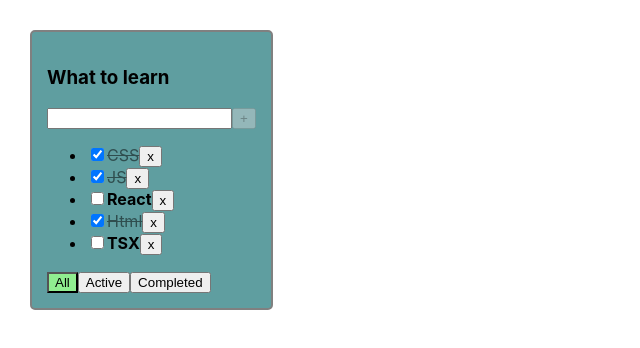
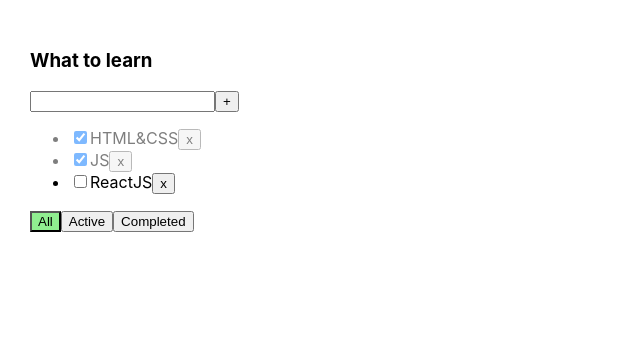
Before and after one commit to jagazed/todolist, a React (Create React App) app in the folder 1-todolist/1-todolist/: page / in a window 1280 px wide. Shown: the top 348 px of the page, without its empty margins (0-640 px from the left). Built offline with nearby package versions, Linux system fonts and the light colour scheme.

Commit message:
change 02 sprint, 1 lesson

```diff
--- a/1-todolist/1-todolist/src/App.css
+++ b/1-todolist/1-todolist/src/App.css
@@ -7,28 +7,18 @@
   margin-right: 50px;
 }
 
-.todolist {
-  background-color: cadetblue;
-  border: 2px solid gray;
-  border-radius: 5px;
-  padding: 15px;
+.error {
+  border: red 1px solid;
 }
 
-.task-done {
-  text-decoration: line-through;
-  opacity: 0.5;
+.error-message {
+  color: red;
 }
 
-.task {
-  font-weight: bold;
-}
-
-.active {
+.active-filter {
   background-color: lightgreen;
 }
 
-.taskInputError {
-  color: red;
-  border: 2px solid red;
-  outline: red;
+.is-done {
+  opacity: 0.5;
 }
--- a/1-todolist/1-todolist/src/App.tsx
+++ b/1-todolist/1-todolist/src/App.tsx
@@ -1,85 +1,71 @@
-import React, {useState} from 'react';
 import './App.css';
-import {TaskType, Todolist} from "./Todolist";
+import {Todolist} from "./Todolist";
+import {useState} from "react";
 import {v1} from "uuid";
 
-// Create
-// Read (view mode, filter, sort, search, page(по 10, 20 страниц показывать)
-// Update
-// Delete
-// CRUD операции -> данные непрерывно меняются
+export type TaskType = {
+	id: string
+	title: string
+	isDone: boolean
+}
 
-// CLI -> командная строка
-// GUI -> Graphic user interface -> мы такое делаем
-// VUI -> voice
-// VRUI -> виртуальная реальность
-// ARUI -> дополненная реальность
-export type FilterValuesType = "all" | "active" | "completed"
+export type FilterValuesType = 'all' | 'active' | 'completed'
 
 function App() {
-    //DATA
-    const todolistTitle = "What to learn"
 
-    //global state
-    const [ tasks, setTasks] = useState<Array<TaskType>>([
-        {id: v1(), title: "CSS", isDone: true},
-        {id: v1(), title: "JS", isDone: true},
-        {id: v1(), title: "React", isDone: false},
-        {id: v1(), title: "Html", isDone: true},
-        {id: v1(), title: "TSX", isDone: false}
+	const [tasks, setTasks] = useState<TaskType[]>([
+		{id: v1(), title: 'HTML&CSS', isDone: true},
+		{id: v1(), title: 'JS', isDone: true},
+		{id: v1(), title: 'ReactJS', isDone: false},
 	])
 
-    //State management => useState, useReducer, redux
+	const [filter, setFilter] = useState<FilterValuesType>('all')
+
 	const removeTask = (taskId: string) => {
-        //иммутабельная работа -> без измения данных первоночальных данных
-        const nextState: Array<TaskType> = tasks.filter(t => t.id !== taskId) // new array
-        setTasks(nextState)
-        console.log(nextState)
+		const filteredTasks = tasks.filter((task) => {
+			return task.id !== taskId
+		})
+		setTasks(filteredTasks)
 	}
 
 	const addTask = (title: string) => {
-        const newTask: TaskType = {
+		const newTask = {
 			id: v1(),
-            title,
+			title: title,
 			isDone: false
 		}
-        //иммутабильеная работа
-        // const copyState = [...tasks]
-        // copyState.push(newTask)
-        // setTasks(copyState)
-        // аналог строк выше
-        setTasks([newTask, ...tasks]) //такая запись добавит в конец массива новый элемент, если в начале то
-        // setTasks([newTask, ...tasks])
-    }
-    const changeTaskStatus = (taskId: string, newIsDoneValue: boolean) => {
-        const nextState: Array<TaskType> = tasks.map(t => t.id === taskId ? {...t, isDone: newIsDoneValue} : t)
-        setTasks(nextState)
-    }
-    //UI
-    const [filter, setFilter] = useState<FilterValuesType>("all")
-    // какие таски отдать в Todo на отрисовку? => см. filter
-
-    let filteredTasksForTodolist: Array<TaskType> = tasks
-    if (filter === "active") {
-        filteredTasksForTodolist = tasks.filter(t => t.isDone === false)
-    }
-    if (filter === "completed") {
-        filteredTasksForTodolist = tasks.filter(t => t.isDone)
+		const newTasks = [newTask, ...tasks]
+		setTasks(newTasks)
 	}
 
-    const changeFilter = (newFilterValue: FilterValuesType) => {
-        setFilter(newFilterValue)
+	const changeFilter = (filter: FilterValuesType) => {
+		setFilter(filter)
+	}
+
+	const changeTaskStatus = (taskId: string, taskStatus: boolean) => {
+		const newState = tasks.map(t => t.id == taskId ? {...t, isDone: taskStatus} : t)
+		setTasks(newState)
+	}
+
+	let tasksForTodolist = tasks
+	if (filter === 'active') {
+		tasksForTodolist = tasks.filter(task => !task.isDone)
+	}
+
+	if (filter === 'completed') {
+		tasksForTodolist = tasks.filter(task => task.isDone)
 	}
 
 	return (
 		<div className="App">
-            <Todolist title={todolistTitle}
-                      tasks={filteredTasksForTodolist}
-                      filter={filter}
+			<Todolist
+				title="What to learn"
+				tasks={tasksForTodolist}
 				removeTask={removeTask}
 				changeFilter={changeFilter}
+				addTask={addTask}
 				changeTaskStatus={changeTaskStatus}
-                      addTask={addTask}
+				filter={filter}
 			/>
 		</div>
 	);
--- a/1-todolist/1-todolist/src/Button.tsx
+++ b/1-todolist/1-todolist/src/Button.tsx
@@ -1,14 +1,11 @@
 type ButtonPropsType = {
-    title: string
-    onClickHandler?: () => void
-    disabled?: boolean
-    classes?: string
+	title: string
+	onClick?:()=> void
+	className?: string
 }
 
-export const Button = ({title, onClickHandler, disabled, classes}: ButtonPropsType) => {
-    return (
-        <button className={classes}
-            disabled={disabled}
-            onClick={onClickHandler}>{title}</button>
-    )
+export const Button = ({title, onClick, className}: ButtonPropsType) => {
+	return (
+		<button className={className} onClick={onClick}>{title}</button>
+	)
 }
--- a/1-todolist/1-todolist/src/Todolist.tsx
+++ b/1-todolist/1-todolist/src/Todolist.tsx
@@ -1,108 +1,87 @@
-import React, {ChangeEvent, KeyboardEvent, useRef, useState} from "react";
+import {FilterValuesType, TaskType} from "./App";
+import {ChangeEvent, KeyboardEvent, useState} from "react";
 import {Button} from "./Button";
-import {FilterValuesType} from "./App";
 
-type TodolistPropsType = {
+type PropsType = {
 	title: string
-    tasks: Array<TaskType>
+	tasks: TaskType[]
+	removeTask: (taskId: string) => void
+	changeFilter: (filter: FilterValuesType) => void
+	addTask: (title: string) => void
+	changeTaskStatus: (taskId: string, taskStatus: boolean) => void
 	filter: FilterValuesType
-    removeTask: (taskId: string) => void
-    changeFilter: (newFilterValue: FilterValuesType) => void
-    addTask: (title: string) => void
-    changeTaskStatus: (taskId: string, newIsDoneValue: boolean) => void
 }
 
-export type TaskType = {
-    id: string
-    title: string
-    isDone: boolean
+export const Todolist = (props: PropsType) => {
+	const {title, tasks, filter, removeTask, changeFilter, addTask, changeTaskStatus} = props
+
+	const [taskTitle, setTaskTitle] = useState('')
+	const [error, setError] = useState<string | null>(null)
+
+	const addTaskHandler = () => {
+		if (taskTitle.trim() !== '') {
+			addTask(taskTitle.trim())
+			setTaskTitle('')
+		} else {
+			setError('Title is required')
+		}
 	}
 
-export const Todolist = (
-    {
-        title,
-        tasks,
-        filter,
-        removeTask,
-        changeFilter,
-        addTask,
-        changeTaskStatus
-    }: TodolistPropsType) => { // props. поменял на {title, tasks}
-
-    //const {title, tasks} = props //дистриктуризация
-
-    const [taskTitle, setTaskTitle] = useState("")
-    const [taskInputError, setTaskInputError] = useState<string | null>(null)
-
-    const tasksElements: Array<JSX.Element> | JSX.Element = tasks.length !== 0
-    ? tasks.map((task: TaskType) => {
-        const removeTaskHandler = () => removeTask(task.id)
-        return (
-            <li key={task.id}>
-                <input type="checkbox"
-                       checked={task.isDone}
-                       onChange={(e)=> changeTaskStatus(task.id, e.currentTarget.checked)}
-
-                />
-                <span className={task.isDone ? "task-done" : "task"}>{task.title}</span>
-                <Button title={"x"} onClickHandler={removeTaskHandler} />
-            </li>
-        )
-    })
-
-    : <span>Your tasks list is empty</span>
-
-    const addTaskHandler = () => {
-        const trimmedTitle = taskTitle.trim()
-        if(trimmedTitle){
-            addTask(taskTitle.trim())
-        } else {
-            setTaskInputError("Title is required")
-        }
-        setTaskTitle("")
+	const changeTaskTitleHandler = (event: ChangeEvent<HTMLInputElement>) => {
+		setTaskTitle(event.currentTarget.value)
 	}
 
-    const changeTaskTitleHandler = (e: ChangeEvent<HTMLInputElement>) => {
-        taskInputError && setTaskInputError(null)
-        setTaskTitle(e.currentTarget.value)
+	const addTaskOnKeyUpHandler = (event: KeyboardEvent<HTMLInputElement>) => {
+		setError(null)
+		if (event.key === 'Enter') {
+			addTaskHandler()
+		}
 	}
 
-    const keyDownAddTaskHandler = (e: KeyboardEvent<HTMLInputElement>) => e.key === "Enter" && addTaskHandler()
-
-    const setAllTasksHandler = () => {
-        changeFilter("all")
-    }
-    const setActiveTasksHandler = () => {
-        changeFilter("active")
-    }
-    const setCompletedTasksHandler = () => {
-        changeFilter("completed")
+	const changeFilterTasksHandler = (filter: FilterValuesType) => {
+		changeFilter(filter)
 	}
 
-    const isAddTaskButtonDisabled = !Boolean(taskTitle.trim()) || taskTitle.length > 25
-    {/*можно написать {!taskTitle.trim()}*/}
-    const userTaskTitleLengthWarning = taskTitle.length > 15 && <div>Recommended task title is 15 charters </div>
-    const userTaskEmptyTitleError = taskInputError && <div style={{color: 'red'}}>{taskInputError}</div>
-
 	return (
-        <div className="todolist">
+		<div>
 			<h3>{title}</h3>
 			<div>
-                <input className={taskInputError ? "taskInputError" : ""}
-                       value={taskTitle} onChange={changeTaskTitleHandler}
-                       onKeyDown={keyDownAddTaskHandler}
+				<input
+					className={error ? 'error': ''}
+					value={taskTitle}
+					onChange={changeTaskTitleHandler}
+					onKeyUp={addTaskOnKeyUpHandler}
 				/>
-                <Button title={"+"} onClickHandler={addTaskHandler} disabled={isAddTaskButtonDisabled} />
-                {userTaskTitleLengthWarning}
-                {userTaskEmptyTitleError}
+				<Button title={'+'} onClick={addTaskHandler}/>
+				{error && <div className={'error-message'}>{error}</div> }
 			</div>
-            <ul>
-                {tasksElements}
+			{
+				tasks.length === 0
+					? <p>Тасок нет</p>
+					: <ul>
+						{tasks.map((task) => {
+
+							const removeTaskHandler = () => {
+								removeTask(task.id)
+							}
+
+							const changeTaskStatusHandler = (e: ChangeEvent<HTMLInputElement>) => {
+								const newStatusValue = e.currentTarget.checked
+								changeTaskStatus(task.id, newStatusValue)
+							}
+
+							return <li key={task.id} className={task.isDone ? 'is-done' : ''}>
+								<input type="checkbox" checked={task.isDone} onChange={changeTaskStatusHandler}/>
+								<span>{task.title}</span>
+								<Button onClick={removeTaskHandler} title={'x'}/>
+							</li>
+						})}
 					</ul>
+			}
 			<div>
-                <Button classes={filter === "all" ? "active" : ""} onClickHandler={setAllTasksHandler} title={"All"}/>
-                <Button classes={filter === "active" ? "active" : ""} onClickHandler={setActiveTasksHandler} title={"Active"}/>
-                <Button classes={filter === "completed" ? "active" : ""} onClickHandler={setCompletedTasksHandler} title={"Completed"}/>
+				<Button className={filter === 'all' ? 'active-filter' : '' } title={'All'} onClick={()=> changeFilterTasksHandler('all')}/>
+				<Button className={filter === 'active' ? 'active-filter' : '' } title={'Active'} onClick={()=> changeFilterTasksHandler('active')}/>
+				<Button className={filter === 'completed' ? 'active-filter' : '' } title={'Completed'} onClick={()=> changeFilterTasksHandler('completed')}/>
 			</div>
 		</div>
 	)
```
Lines whose indentation alone changed are shown as unchanged.
